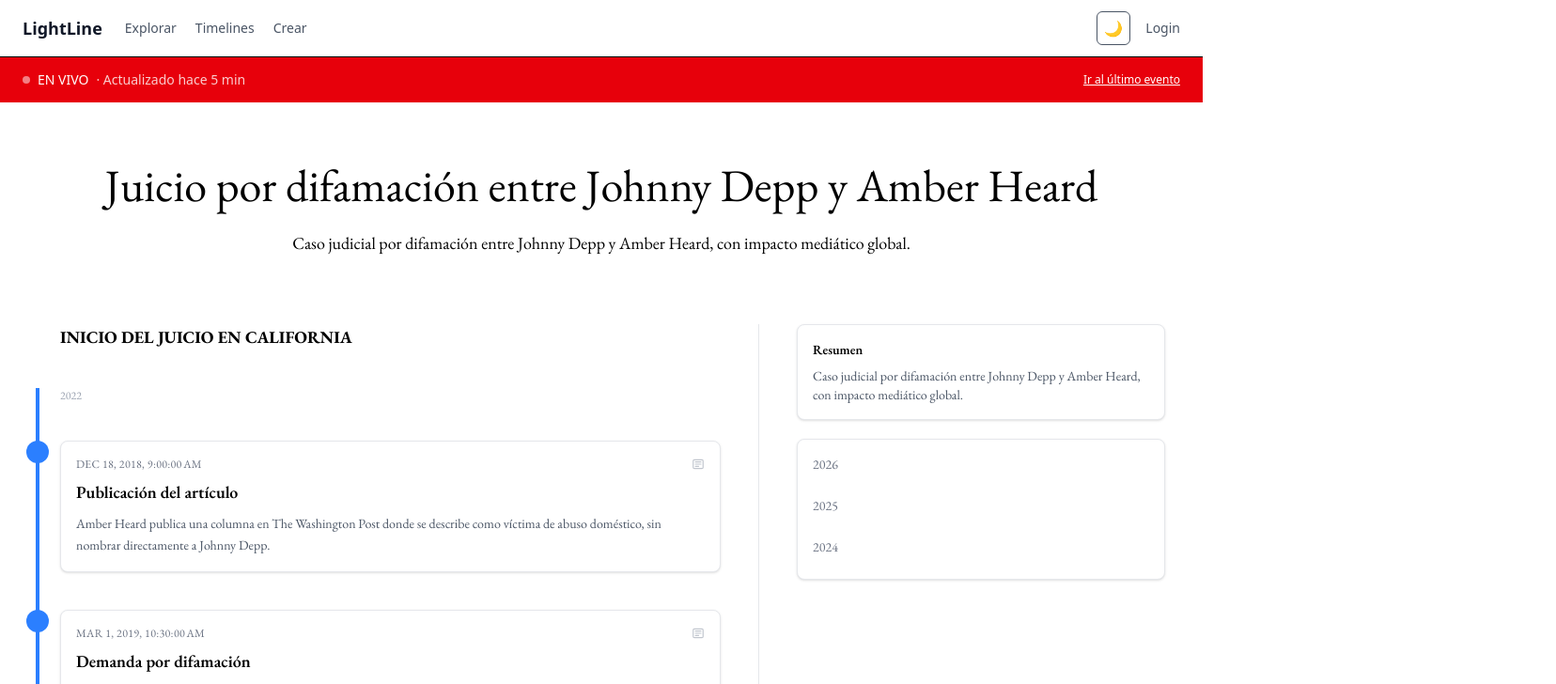
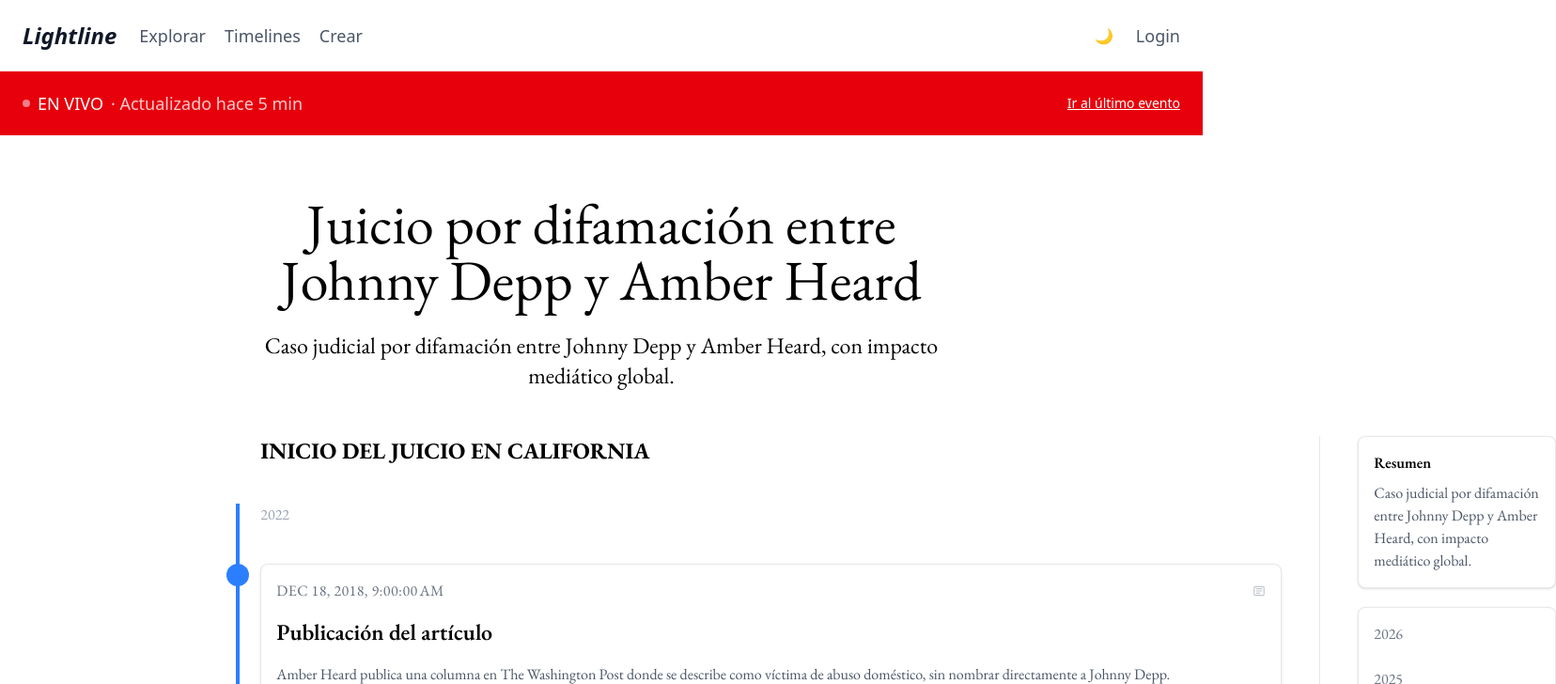
Before and after one commit to lightlinecom/lightline.front, an Angular app: page /story/1/timeline/1 in a window 1280 px wide. Shown: the top 728 px of the page at 94% size, 1656 px wide, since content can reach past the window. Built offline with nearby package versions, Linux system fonts and the light colour scheme.

Commit message:
adjust sizes for devices

```diff
--- a/src/app/components/timeline-item/timeline-item.html
+++ b/src/app/components/timeline-item/timeline-item.html
@@ -2,13 +2,13 @@
 <div class="absolute w-4 h-4 md:w-6 md:h-6 left-0 transform -translate-x-1/2 rounded-full bg-blue-500"></div>
 
 <!-- Card -->
-<div class="ml-6 p-4 space-y-2 bg-white rounded-lg shadow-sm border border-gray-200">
+<div class="ml-6 p-4 space-y-2 xl:space-y-4 bg-white rounded-lg shadow-sm border border-gray-200">
 
   <!-- Date + Icon -->
   <div class="flex items-center justify-between">
 
     <!-- Date -->
-    <h2 class="font-lightline uppercase tracking-wide text-xs text-gray-500">
+    <h2 class="font-lightline uppercase tracking-wide text-sm xl:text-base text-gray-500">
       {{ event().date | date:'medium' }}
     </h2>
 
@@ -23,10 +23,10 @@
 
   </div>
   <!-- Title -->
-  <h1 class="font-lightline text-lg font-semibold">{{ event().title }}</h1>
+  <h1 class="font-lightline text-lg xl:text-2xl font-semibold">{{ event().title }}</h1>
 
   <!-- Description -->
-  <p class="font-lightline text-sm text-gray-600 leading-relaxed">{{ event().description }}
+  <p class="font-lightline text-base xl:text-base text-gray-600 leading-relaxed">{{ event().description }}
   </p>
 
   <!-- Source and more details  -->
--- a/src/app/components/timeline-live-indicator/timeline-live-indicator.html
+++ b/src/app/components/timeline-live-indicator/timeline-live-indicator.html
@@ -1,5 +1,5 @@
-<div class="bg-red-600 text-white text-sm">
-    <div class="lg:max-w-7xl lg:mx-auto px-6 h-12 flex items-center justify-between">
+<div class="bg-red-600 text-white text-sm xl:text-lg">
+    <div class="lg:max-w-7xl lg:mx-auto px-6 py-3 xl:py-5 flex items-center justify-between">
 
       <div class="flex items-center gap-2">
         <span class="w-2 h-2 bg-white rounded-full animate-pulse"></span>
@@ -7,7 +7,7 @@
         <span class="opacity-80">· Actualizado hace 5 min</span>
       </div>
 
-      <button class="text-xs underline hover:no-underline">
+      <button class="text-xs xl:text-sm underline hover:no-underline">
         Ir al último evento
       </button>
 
--- a/src/app/components/timeline-navigation/timeline-navigation.html
+++ b/src/app/components/timeline-navigation/timeline-navigation.html
@@ -1,15 +1,15 @@
 <div id="dates" class="space-y-5">
 
-  <div class="p-4 space-y-2 bg-white rounded-lg shadow-sm border border-gray-200">
-    <h4 class="font-lightline font-semibold text-sm mb-2">Resumen</h4>
-    <p class="font-lightline text-sm text-gray-600">
+  <div class="p-4 space-y-2 xl:space-y-4 bg-white rounded-lg shadow-sm border border-gray-200">
+    <h4 class="font-lightline font-semibold text-sm xl:text-base mb-2">Resumen</h4>
+    <p class="font-lightline text-sm xl:text-base text-gray-600">
       Caso judicial por difamación entre Johnny Depp y Amber Heard,
       con impacto mediático global.
     </p>
   </div>
 
   <div class="p-4 space-y-2 bg-white rounded-lg shadow-sm border border-gray-200">
-    <ul class="font-lightline text-gray-500 text-sm space-y-4 pr-24">
+    <ul class="font-lightline text-gray-500 text-sm xl:text-base space-y-4 pr-24">
 
       <!-- 2026 -->
       <li>
@@ -24,7 +24,7 @@
 
         </button>
 
-        <ul class="overflow-hidden transition-all duration-300 mt-2 ml-4 space-y-2 text-sm"
+        <ul class="overflow-hidden transition-all duration-300 mt-2 ml-4 space-y-2 text-sm xl:text-base"
           [style.maxHeight]="openYear === 2026 ? '200px' : '0px'">
 
           <li class="cursor-pointer hover:text-gray-800 transition">Marzo (4)</li>
@@ -47,7 +47,7 @@
 
         </button>
 
-        <ul class="overflow-hidden transition-all duration-300 mt-2 ml-4 space-y-2 text-lg"
+        <ul class="overflow-hidden transition-all duration-300 mt-2 ml-4 space-y-2 text-sm xl:text-base"
           [style.maxHeight]="openYear === 2025 ? '200px' : '0px'">
 
           <li class="cursor-pointer hover:text-gray-800 transition">Diciembre (3)</li>
@@ -70,7 +70,7 @@
 
         </button>
 
-        <ul class="overflow-hidden transition-all duration-300 mt-2 ml-4 space-y-2 text-lg"
+        <ul class="overflow-hidden transition-all duration-300 mt-2 ml-4 space-y-2 text-sm xl:text-base"
           [style.maxHeight]="openYear === 2024 ? '200px' : '0px'">
 
           <li class="cursor-pointer hover:text-gray-800 transition">Octubre (2)</li>
--- a/src/app/components/timeline/timeline.html
+++ b/src/app/components/timeline/timeline.html
@@ -3,9 +3,9 @@
   <div class="grid grid-cols-1 lg:grid-cols-[1fr_auto]">
 
     <!-- Timeline -->
-    <div id="timeline" class="md:w-2xl xl:w-3xl lg:border-r lg:pr-10 lg:border-gray-200">
+    <div id="timeline" class="lg:w-2xl xl:w-6xl lg:border-r lg:pr-10 lg:border-gray-200">
 
-      <div class="ml-6 font-lightline text-lg font-bold uppercase mb-10">
+      <div class="ml-6 font-lightline text-lg xl:text-2xl font-bold uppercase mb-10">
         Inicio del juicio en California
       </div>
 
@@ -19,7 +19,7 @@
 
         @if(event.id === 1){
           <!-- Year -->
-          <div id="year-2022" class="font-lightline text-xs text-gray-400 ml-6">
+          <div id="year-2022" class="font-lightline text-sm xl:text-base text-gray-400 ml-6">
             2022
           </div>
         }
--- a/src/app/pages/story/story.html
+++ b/src/app/pages/story/story.html
@@ -1,6 +1,6 @@
-<div class="font-lightline text-center mt-8 mb-14">
-  <h1 class="text-5xl mb-6">Juicio por difamación entre Johnny Depp y Amber Heard</h1>
-  <p class="text-lg">Caso judicial por difamación entre Johnny Depp y Amber Heard, con impacto mediático global.</p>
+<div class="font-lightline text-center my-8">
+  <h1 class="text-4xl lg:text-5xl xl:text-6xl mb-6">Juicio por difamación entre Johnny Depp y Amber Heard</h1>
+  <p class="text-lg lg:text-xl xl:text-2xl">Caso judicial por difamación entre Johnny Depp y Amber Heard, con impacto mediático global.</p>
 </div>
 
 <app-timeline [events]="events"></app-timeline>
--- a/src/app/shared/components/header/header.html
+++ b/src/app/shared/components/header/header.html
@@ -1,13 +1,13 @@
-<header class="bg-white border-b">
-  <div class="lg:max-w-7xl lg:mx-auto px-6 py-3 flex items-center justify-between">
+<header class="bg-white">
+  <div class="lg:max-w-7xl lg:mx-auto px-6 py-3 xl:py-5 flex items-center justify-between">
 
     <!-- Left -->
     <div class="flex items-center gap-6">
-      <span class="font-bold text-lg text-gray-900">
-        LightLine
+      <span class="font-bold text-lg xl:text-2xl italic text-gray-900">
+        Lightline
       </span>
 
-      <nav class="hidden md:flex gap-5 text-sm text-gray-600">
+      <nav class="hidden md:flex gap-5 text-sm xl:text-lg text-gray-600">
         <a class="hover:text-black cursor-pointer">Explorar</a>
         <a class="hover:text-black cursor-pointer">Timelines</a>
         <a class="hover:text-black cursor-pointer">Crear</a>
@@ -18,11 +18,11 @@
     <div class="flex items-center gap-4">
 
       <!-- Theme toggle (solo visual por ahora) -->
-      <button class="w-9 h-9 flex items-center justify-center rounded-md border text-gray-600 hover:bg-gray-100">
+      <button class="cursor-pointer w-9 h-9 flex items-center justify-center">
         🌙
       </button>
 
-      <button class="text-sm text-gray-600 hover:text-black">
+      <button class="cursor-pointer text-sm xl:text-lg text-gray-600 hover:text-black">
         Login
       </button>
 
--- a/src/app/shared/components/layout/layout.html
+++ b/src/app/shared/components/layout/layout.html
@@ -5,7 +5,7 @@
     <app-timeline-live-indicator/>
   </div>
 
-  <section class="max-w-7xl mx-auto px-2 py-2 md:px-6 md:py-8">
+  <section class="max-w-7xl xl:max-w-4/6 mx-auto px-2 py-2 md:px-6 md:py-8">
     <router-outlet />
   </section>
 </div>
```
